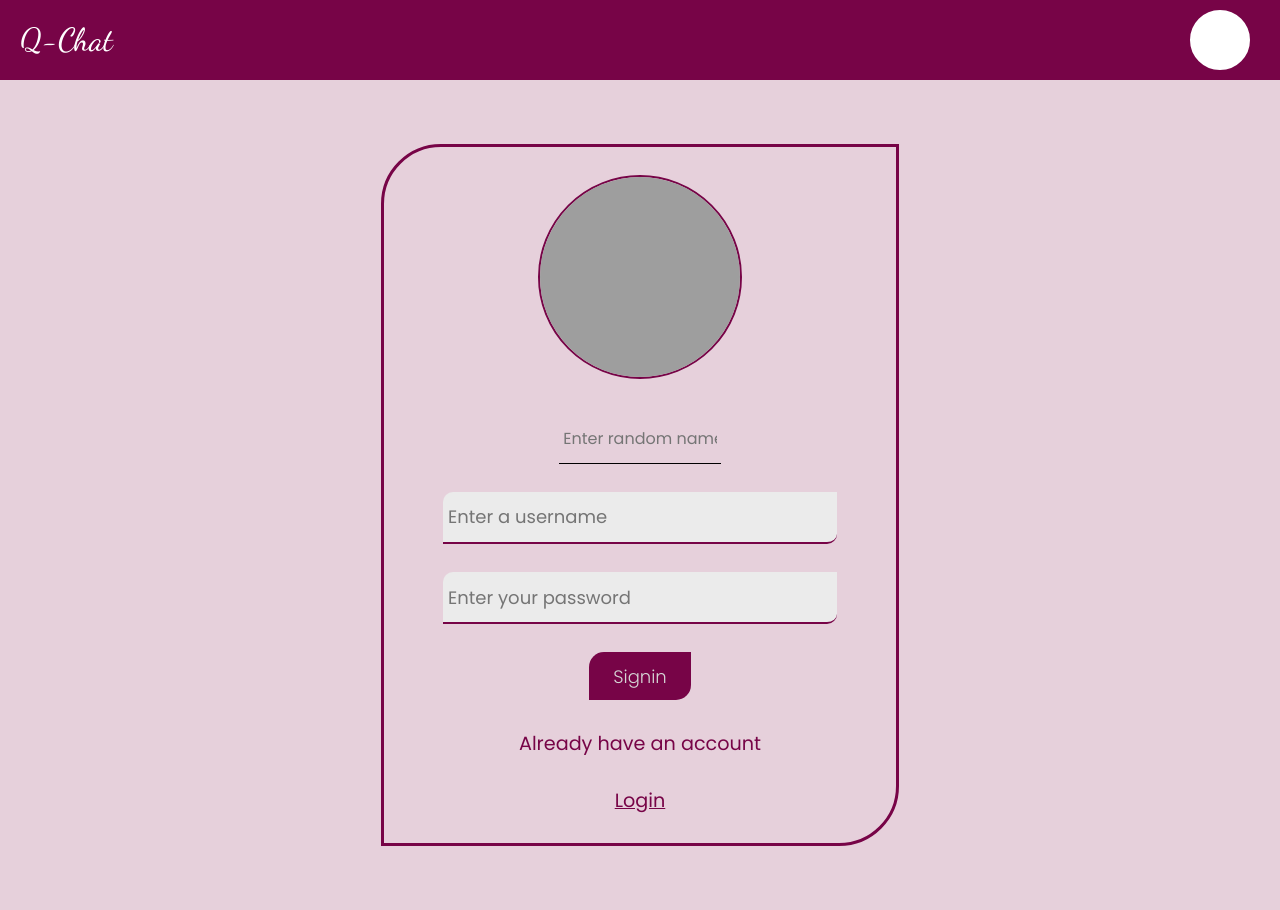
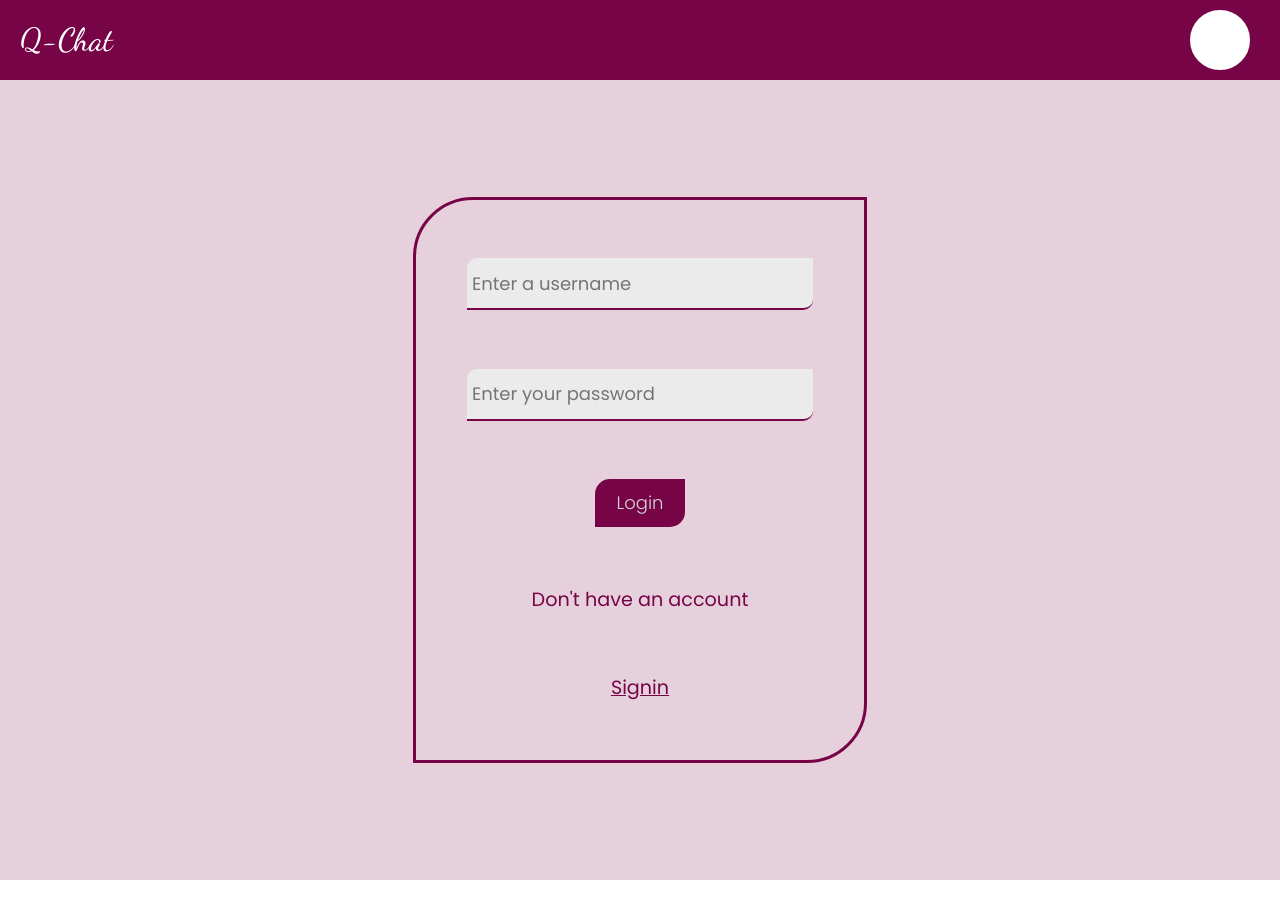
Before and after one commit to absarulbashir/Q-Chat, a React (Create React App) app in the folder public/: page /login in a window 1280 px wide. After the commit the page ends 880 px from the top, so only its background shows below. Built offline with nearby package versions, Linux system fonts and the light colour scheme; grey boxes are pictures that could not be loaded.

Commit message:
added login

```diff
--- a/public/package.json
+++ b/public/package.json
@@ -8,6 +8,7 @@
     "@testing-library/user-event": "^13.5.0",
     "react": "^18.2.0",
     "react-dom": "^18.2.0",
+    "react-router-dom": "^6.8.1",
     "react-scripts": "5.0.1",
     "react-toastify": "^9.1.1",
     "web-vitals": "^2.1.4"
--- a/public/src/App.css
+++ b/public/src/App.css
@@ -40,6 +40,7 @@ nav h2{
 
 #signContainer{
     width:100vw;
+    min-height: 100vh;
     background:var(--bgcolor);
     display: flex;
     justify-content: center;
@@ -79,8 +80,9 @@ nav h2{
 }
 
 #avatar{
-    width:30%;
+    width:33%;
     height:5vh;
+    text-align: center;
     outline: none;
     font-size: medium;
     font-family: 'poppins';
@@ -151,3 +153,49 @@ nav h2{
     font-weight: 400;
     user-select: none;
 }
+
+#login a,p{
+    font-size: larger;
+    color:var(--themeColor);
+    font-weight: 400;
+    user-select: none;
+}
+
+#login{
+    width:35vw;
+    height:70vh;
+    border-top-left-radius: 60px;
+    border-bottom-right-radius: 60px;
+    display: flex;
+    flex-direction: column;
+    align-items: center;
+    justify-content: space-evenly;
+    margin: 8vh;
+    border: 3px solid var(--themeColor);
+}
+#login input[type=password]{
+    width:75%;
+    height:6vh;
+    outline:none;
+    border-top: none;
+    border-right: none;
+    border-left: none;
+    border-bottom: 2px solid var(--themeColor);
+    font-size: large;
+    color: rgb(48, 47, 47);
+    padding:1px 5px;
+    background-color: var(--placeholder);
+    font-family: 'poppins';
+    border-top-left-radius: 10px;
+    border-bottom-right-radius: 10px;
+}
+
+#loginContainer{
+    width:100vw;
+    min-height: 100vh;
+    background:var(--bgcolor);
+    display: flex;
+    justify-content: center;
+    flex-direction: column;
+    align-items: center;
+}
--- a/public/src/App.js
+++ b/public/src/App.js
@@ -1,12 +1,18 @@
 import './App.css';
 import Signin from "./components/signin";
 import Navbar from './components/navbar';
-
+import Login from './components/login';
+import { BrowserRouter,Routes,Route } from 'react-router-dom';
 function App() {
     return(
         <>
         <Navbar/>
-        <Signin/>
+        <BrowserRouter>
+           <Routes>
+              <Route exact path="/login" element={<Login/>} />
+              <Route exact path="/signin" element={<Signin/>} />
+           </Routes>
+        </BrowserRouter>
         </>
     )
 }
--- a/public/src/components/context.js
+++ b/public/src/components/context.js
@@ -1,6 +1,7 @@
 import React from "react";
 import { createContext } from "react";
 import {toast} from "react-toastify";
+import { useNavigate } from "react-router-dom";
 
 const Context = createContext();
 
@@ -37,10 +38,40 @@ export default function contextApi(props){
           }
     }
 
+    const login = async (username,password)=>{
+
+        const response = await fetch("http://127.0.0.1:5000/api/auth/login", {
+            method: "POST",
+            headers: {
+              'Content-Type': 'application/json',
+            },
+
+            body: JSON.stringify({
+                username,
+                password,
+            })
+          });
+
+          const res = await response.json();
+          if(res.error){
+            toast("No user found",{
+                position:toast.POSITION.BOTTOM_RIGHT,
+                style:{background:"brown",color:"white",fontSize:"medium",fontFamily:"poppins"}
+              });
+          }
+          else{
+            toast("Logged in Successfully",{
+                position:toast.POSITION.BOTTOM_RIGHT,
+                style:{background:"darkgreen",color:"white",fontSize:"medium",fontFamily:"poppins"}
+              });
+          }
+    }
+
     return(
         <>
         <Context.Provider value={{
-            signin
+            signin,
+            login
         }}>
             {props.children}
         </Context.Provider>
--- /dev/null
+++ b/public/src/components/login.js
@@ -0,0 +1,60 @@
+import React,{ useContext, useState } from "react";
+import { Context } from "./context";
+import {toast} from "react-toastify";
+import { Link } from "react-router-dom";
+
+function Login() {
+  const context = useContext(Context);
+  const [username, setUsername] = useState("");
+  const [password, setPassword] = useState("");
+
+
+  const login=()=>{
+    let userSPace = username.indexOf(" ");
+    let passSpace = password.indexOf(" ");
+    if(username.length<=1 || password.length<=5){
+      toast("Please fill in the credentials",{
+        position:toast.POSITION.BOTTOM_RIGHT,
+        style:{background:"brown",color:"white",fontSize:"larger",fontFamily:"poppins"}
+      });
+    }
+    else if(userSPace>=0 || passSpace>=0){
+      toast("Cannot include spaces",{
+        position:toast.POSITION.BOTTOM_RIGHT,
+        style:{background:"brown",color:"white",fontSize:"larger",fontFamily:"poppins"}
+      });
+    }
+    else{
+      context.login(username,password);
+    }
+  }
+
+  return (
+    <>
+      <div id="loginContainer">
+        <div id="login">
+          <input
+            type="text"
+            id="username"
+            placeholder="Enter a username"
+            onChange={(e) => {
+              setUsername(e.target.value);
+            }}
+          />
+          <input
+            type="password"
+            placeholder="Enter your password"
+            onChange={(e) => {
+              setPassword(e.target.value);
+            }}
+          />
+          <button id="signSubmit" onClick={login}>Login</button>
+          <p>Don't have an account</p>
+          <Link to="/signin">Signin</Link>
+        </div>
+      </div>
+    </>
+  );
+}
+
+export default Login;
--- a/public/src/components/signin.js
+++ b/public/src/components/signin.js
@@ -1,6 +1,7 @@
 import React,{ useContext, useState, useEffect } from "react";
 import { Context } from "./context";
 import {toast} from "react-toastify"
+import { Link } from "react-router-dom";
 
 function Signin() {
   const context = useContext(Context);
@@ -60,6 +61,7 @@ function Signin() {
               setUsername(e.target.value);
             }}
           />
+
           <input
             type="password"
             placeholder="Enter your password"
@@ -69,7 +71,7 @@ function Signin() {
           />
           <button id="signSubmit" onClick={signin}>Signin</button>
           <p>Already have an account</p>
-          <a href="">Login</a>
+          <Link to="/login">Login</Link>
         </div>
       </div>
     </>
```
Also changed, not shown: public/src/images/logo.jpg (deleted), 1 other file (tests, documents, lock files or other folders).
